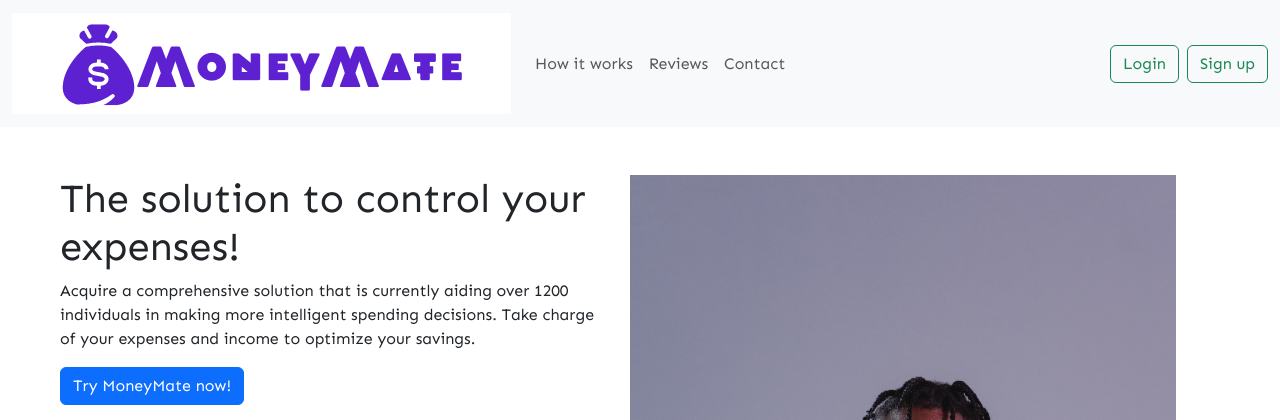
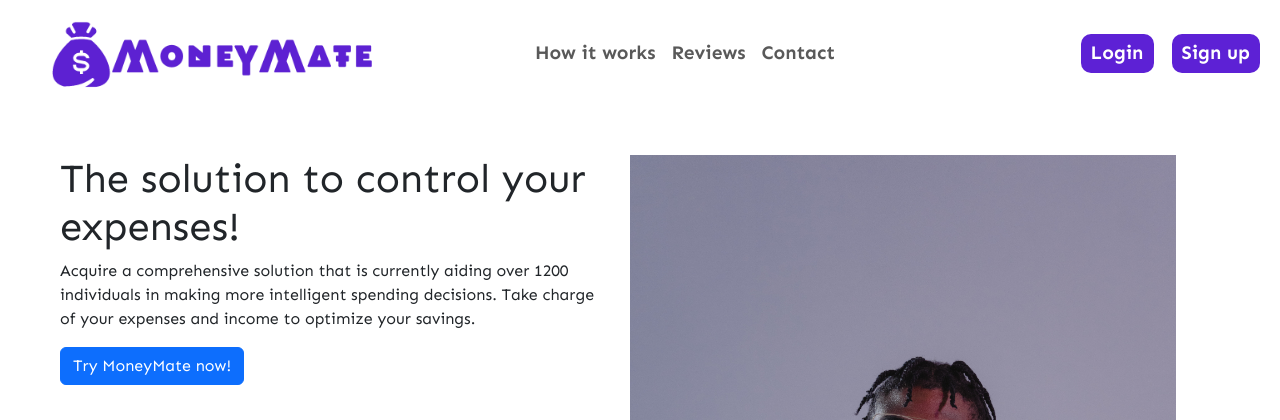
Before and after one commit to BohdanBezushka/MoneyMate, a Django app: page / in a window 1280 px wide. Shown: the top 420 px of the page. Run offline with Django 3.2, Linux system fonts and the light colour scheme; some libraries are stand-ins or nearby versions.

Commit message:
Add style to the navigation bar in the base file

```diff
--- a/static/css/style.css
+++ b/static/css/style.css
@@ -14,6 +14,39 @@ body{
     background-repeat: no-repeat;
     background:white;
 }
+
+/*Navigation bar*/
+.navbar{
+    background:white;
+    font-size: 1.2rem;
+    font-weight: 700;
+}
+
+a .img-nav{
+    height: 80%;
+    width: 80%;
+}
+
+.nav-link:hover{
+    text-decoration: underline;
+}
+
+nav .buttons {
+    border-radius: 10px;
+    background-color: #5d21d5;
+    color: white;
+    border: none;
+    padding: 5px 10px;
+    font-size: 1.2rem;
+    font-weight: 700;
+    margin: 10px;
+  }
+
+  nav .buttons:hover {
+    background-color: white;
+    color: black;
+    border: 2px solid #5d21d5;
+  }
 
 /*Reviews Section*/
 .reviews{
--- a/templates/moneymate/base.html
+++ b/templates/moneymate/base.html
@@ -27,13 +27,13 @@
 	<body>
 		{% block content %}
 		<!--Navigation bar-->
-		<nav class="navbar navbar-expand-lg bg-body-tertiary">
+		<nav class="navbar navbar-expand-lg">
 			<div class="container-fluid">
 				<button class="navbar-toggler" type="button" data-bs-toggle="collapse" data-bs-target="#navbarTogglerDemo01" aria-controls="navbarTogglerDemo01" aria-expanded="false" aria-label="Toggle navigation">
 					<span class="navbar-toggler-icon"></span>
 				</button>
 				<div class="collapse navbar-collapse" id="navbarTogglerDemo01">
-					<a class="navbar-brand" href="#"> <img src="{% static 'img/MoneyMate.png' %}" alt="Brand:MoneyMate" /></a>
+					<a class="navbar-brand" href="#"> <img class="img-nav" src="{% static 'img/MoneyMate.png' %}" alt="Brand:MoneyMate" /></a>
 					<ul class="navbar-nav me-auto mb-2 mb-lg-0">
 						<li class="nav-item">
 							<a class="nav-link" aria-current="page" href="#how-it-works">How it works</a>
@@ -47,10 +47,10 @@
 					</ul>
 					<form class="d-flex" role="search">
 						<a class="nav-link" href="{% url 'account_login' %}">
-							<button class="btn btn-outline-success me-2" type="button">Login</button>
+							<button class="buttons btn btn-outline-success me-2" type="button">Login</button>
 						</a>
 						<a class="nav-link" href="{% url 'account_signup' %}">
-							<button class="btn btn-outline-success" type="button">Sign up</button>
+							<button class="buttons btn btn-outline-success me-2" type="button">Sign up</button>
 						</a>
 					</form>
 				</div>
```
